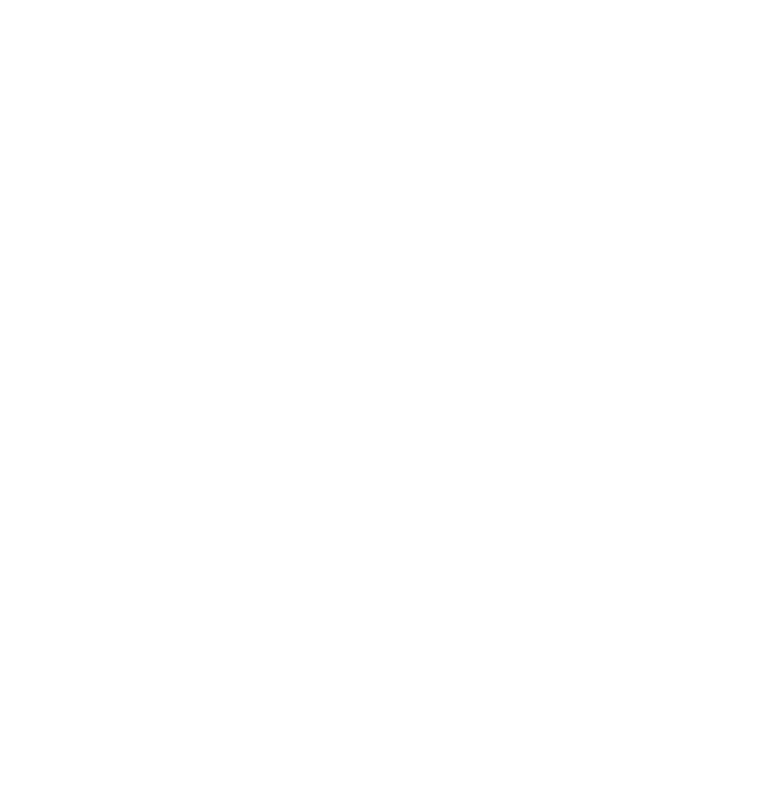
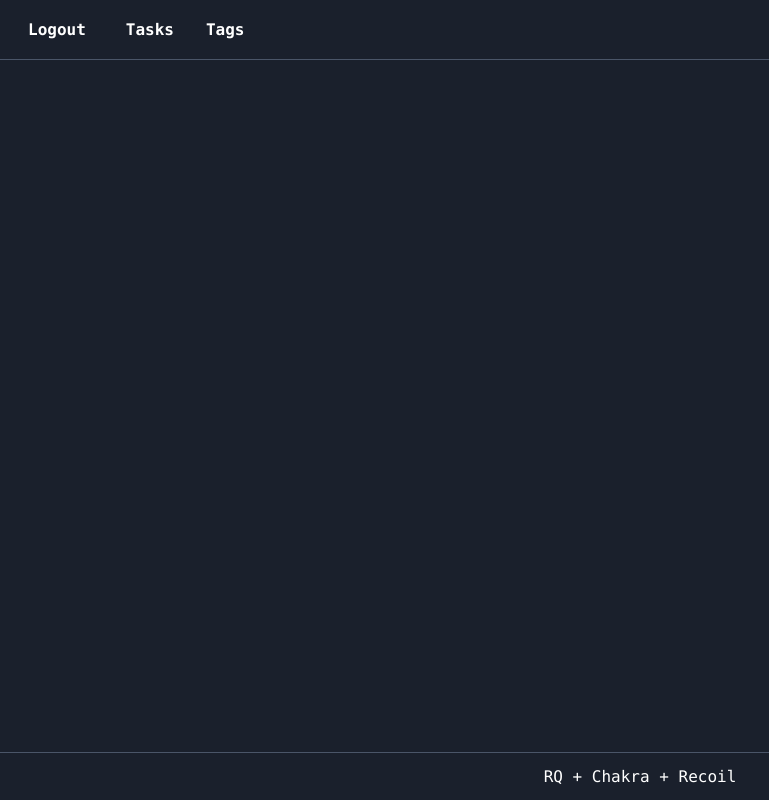
Before and after one commit to kotahorii/Next-Django-Todo-by-RQ, a Next.js app: page /tasks in a window 1280 px wide. Shown: the whole page, without its empty margins (0-769 px from the left). Built offline with nearby package versions, Linux system fonts and the light colour scheme.

Commit message:
header created

```diff
--- a/components/Auth.tsx
+++ b/components/Auth.tsx
@@ -24,7 +24,7 @@
       minH="100vh"
       color="white"
       bg="gray.800"
-      fontSize="sm"
+      fontSize="md"
       fontFamily="mono"
     >
       <Head>
--- a/components/Layout.tsx
+++ b/components/Layout.tsx
@@ -1,13 +1,26 @@
-import { Flex } from '@chakra-ui/layout'
-import { ReactNode, VFC } from 'react'
+import { Flex, Stack, Text } from '@chakra-ui/layout'
+import { ReactNode, useEffect, VFC } from 'react'
 import Head from 'next/head'
+import Cookie from 'universal-cookie'
+import { useRouter } from 'next/router'
+import { Button } from '@chakra-ui/button'
+import { useAuth } from '../hooks/auth/useAuth'
 
 type Props = {
   title: string
   children: ReactNode
 }
 
+const cookie = new Cookie()
+
 export const Layout: VFC<Props> = ({ title, children }) => {
+  const { logout } = useAuth()
+  const router = useRouter()
+  // useEffect(() => {
+  //   if (!cookie.get('access_token')) {
+  //     router.push('/')
+  //   }
+  // }, [cookie.get('access_token')])
   return (
     <Flex
       direction="column"
@@ -16,12 +29,48 @@
       minH="100vh"
       color="white"
       bg="gray.800"
-      fontSize="sm"
+      fontSize="md"
       fontFamily="mono"
     >
       <Head>
         <title>{title}</title>
       </Head>
+      <Stack
+        px="3"
+        direction="row"
+        h="60px"
+        w="full"
+        borderBottom="1px"
+        borderColor="gray.600"
+        fontSize="xl"
+        justify={{ md: 'start', base: 'space-between' }}
+        align="center"
+      >
+        <Button
+          bg="transparent"
+          fontWeight="bold"
+          _hover={{ bg: 'gray.600' }}
+          _focus={{ boxShadow: 'none' }}
+        >
+          Logout
+        </Button>
+        <Flex direction="row">
+          <Button
+            bg="transparent"
+            _hover={{ bg: 'gray.600' }}
+            _focus={{ boxShadow: 'none' }}
+          >
+            Tasks
+          </Button>
+          <Button
+            bg="transparent"
+            _hover={{ bg: 'gray.600' }}
+            _focus={{ boxShadow: 'none' }}
+          >
+            Tags
+          </Button>
+        </Flex>
+      </Stack>
       <Flex
         direction="column"
         flex="1"
--- a/hooks/auth/useAuth.tsx
+++ b/hooks/auth/useAuth.tsx
@@ -2,7 +2,7 @@
 import { useRouter } from 'next/router'
 import { ChangeEvent, FormEvent, useCallback, useState } from 'react'
 import Cookie from 'universal-cookie'
-import { Token, User } from '../../types/auth/authTypes'
+import { Token } from '../../types/auth/authTypes'
 
 const cookie = new Cookie()
 
@@ -75,6 +75,9 @@
     },
     [isLogin, username, password]
   )
+  const logout = () => {
+    cookie.remove('access_token')
+  }
 
   return {
     isLogin,
@@ -85,5 +88,6 @@
     toggleIsLogin,
     isLoading,
     authUser,
+    logout,
   }
 }
--- a/pages/tasks.tsx
+++ b/pages/tasks.tsx
@@ -1,7 +1,10 @@
 import React from 'react'
+import { Layout } from '../components/Layout'
 
 const Tasks = () => {
-  return <div></div>
+  return <Layout title="Task">
+
+  </Layout>
 }
 
 export default Tasks
```
